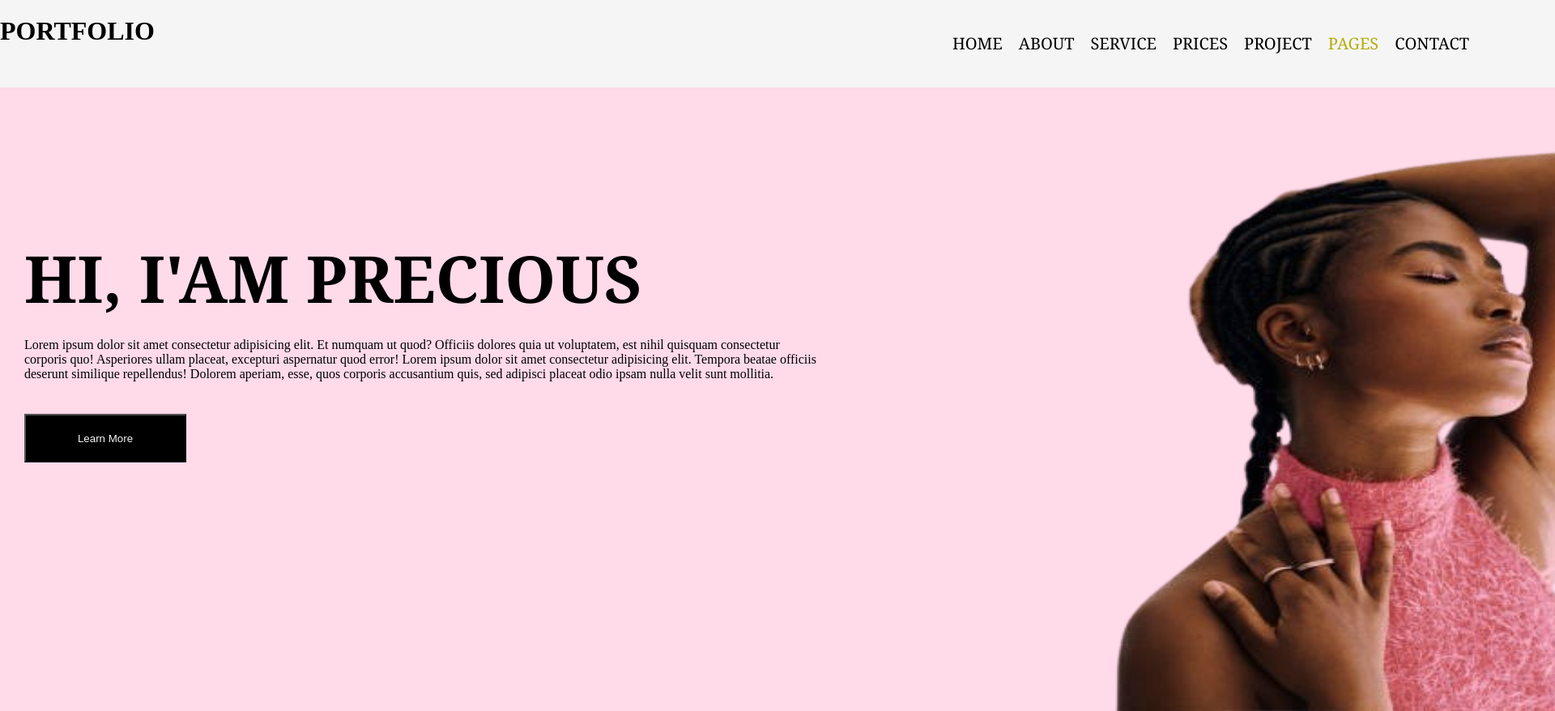
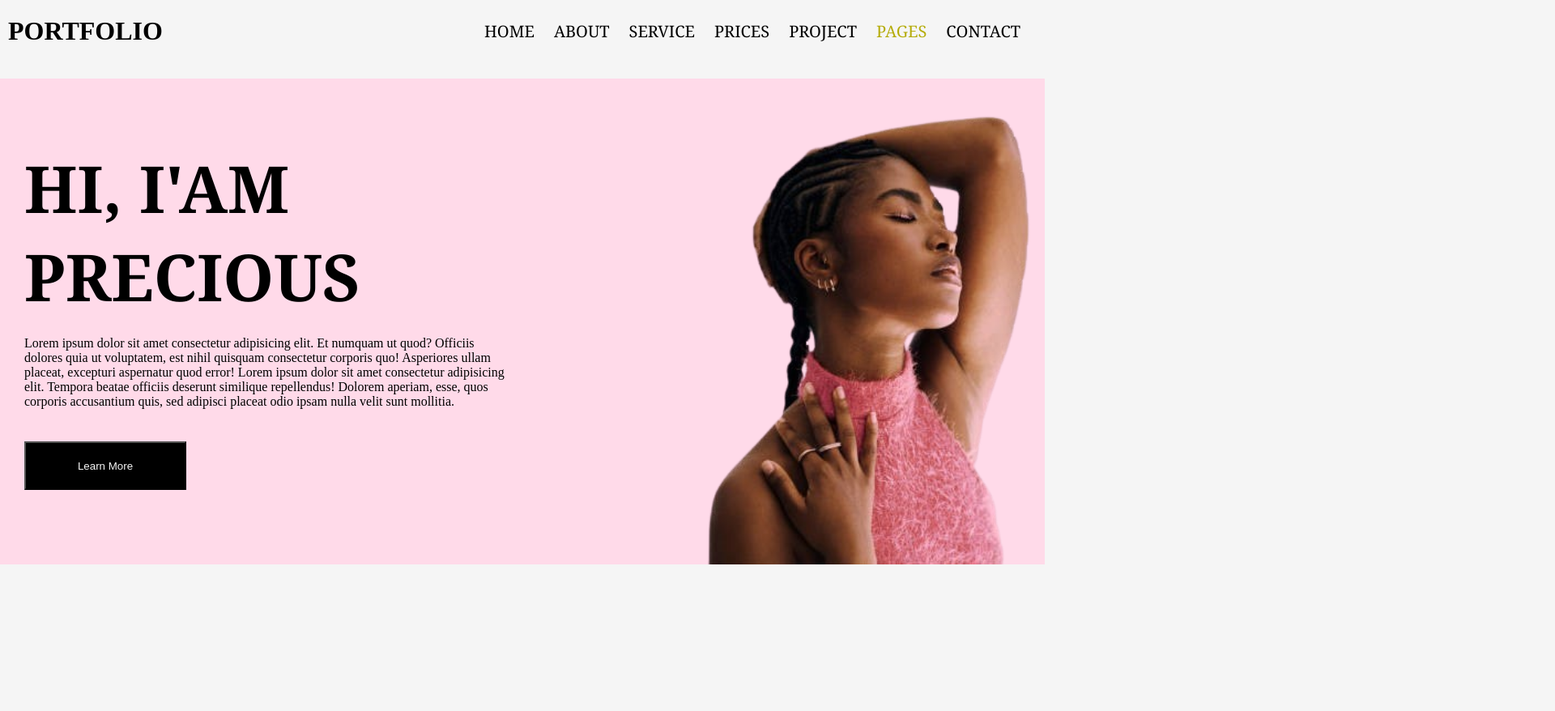
Before and after one commit to Agboebiere/portfolio, a plain HTML site: page index.html in a window 1280 px wide. Shown: the top 878 px of the page at 81% size, 1920 px wide, since content can reach past the window. After the commit the page ends 800 px from the top, so only its background shows below. Drawn offline with Linux system fonts and the light colour scheme.

Commit message:
Add files via upload

```diff
--- a/index.html
+++ b/index.html
@@ -8,7 +8,13 @@
 </head>
 <body>
     <div id="mother">
+        <div>
+
             <h1>PORTFOLIO</h1>
+        </div>
+
+        <div class="navbar">
+
             <a id="Home" href="http://" target="_blank">HOME</a>
 
             <a id="About" href="./Contactpage.html" target="_blank">ABOUT</a>
@@ -22,6 +28,7 @@
             <a id="page" href="http://" target="_blank">PAGES</a>
 
             <a id="Contact" href="http://" target="_blank">CONTACT</a>
+        </div>
     </div>
     <div id="father">
 
--- a/portfolio.css
+++ b/portfolio.css
@@ -7,23 +7,26 @@ body{
     margin-top: 20px;
 }
 #mother{
-    display: inline-flex;
+    display: flex;
+    align-items: center;
+    justify-content: space-between;
+    padding-inline: 10px;
 }
 
 #father{
     background-color: rgb(255, 218, 233);
 
     /* width: 1970px; */
-    height: 800px;
+    height: 600px;
     margin-top: 40px;
     display: inline-flex;
 }
 .bae{
     box-sizing: content-box;
 
-    padding: 150px 10px 0 30px;
+    padding: 50px 10px 0 30px;
 
-    width: 985px;
+    width: 600px;
     height: 600px
 
 }
@@ -43,9 +46,9 @@ Button{
 }
 
 img{
-    width: 985px;
-    height: 750px;
-    margin-top: 20px;
+    width: 600px;
+    height: 600px;
+    /* margin-top: 20px; */
     margin-bottom: 20px;
     margin-left: 50px;
     margin-right: 0;
@@ -55,9 +58,10 @@ img{
     font-family: Georgia, 'Times New Roman', Times, serif;
     color: black;
     text-decoration: none;
-    padding-left: 985px;
+    /* padding-left: 985px;
     padding-right: 20px;
-    padding-top: 20px;
+    padding-top: 20px; */
+
     border-bottom: 1px whitesmoke solid
 }
 #Home:visited{
@@ -73,8 +77,8 @@ img{
     font-family: Georgia, 'Times New Roman', Times, serif;
     color: black;
     text-decoration: none;
-    padding-right: 20px;
-    padding-top: 20px;
+    /* padding-right: 20px;
+    padding-top: 20px; */
     border-bottom: 1px whitesmoke solid
 }
 #About:visited{
@@ -90,8 +94,8 @@ img{
     font-family: Georgia, 'Times New Roman', Times, serif;
     color: black;
     text-decoration: none;
-    padding-right: 20px;
-    padding-top: 20px;
+    /* padding-right: 20px;
+    padding-top: 20px; */
     border-bottom: 1px whitesmoke solid
 }
 #Service:visited{
@@ -107,8 +111,8 @@ img{
     font-family: Georgia, 'Times New Roman', Times, serif;
     color: black;
     text-decoration: none;
-    padding-right: 20px;
-    padding-top: 20px;
+    /* padding-right: 20px;
+    padding-top: 20px; */
     border-bottom: 1px whitesmoke solid
 }
 #Price:visited{
@@ -124,8 +128,8 @@ img{
     font-family: Georgia, 'Times New Roman', Times, serif;
     color: black;
     text-decoration: none;
-    padding-top: 20px;
-    padding-right: 20px;
+    /* padding-top: 20px;
+    padding-right: 20px; */
     border-bottom: 1px whitesmoke solid
 }
 #project:visited{
@@ -140,8 +144,8 @@ img{
     font-family: Georgia, 'Times New Roman', Times, serif;
     color: black;
     text-decoration: none;
-    padding-top: 20px;
-    padding-right: 20px;
+    /* padding-top: 20px;
+    padding-right: 20px; */
     border-bottom: 1px whitesmoke solid
 }
 #page:link{
@@ -156,8 +160,8 @@ img{
     font-family: Georgia, 'Times New Roman', Times, serif;
     color: black;
     text-decoration: none;
-    padding-right: 20px;
-    padding-top: 20px;
+    /* padding-right: 20px;
+    padding-top: 20px; */
     border-bottom: 1px whitesmoke solid
 }
 #Contact:visited{
@@ -167,3 +171,9 @@ img{
     border-bottom: 1px whitesmoke solid;
     font-family: Georgia, 'Times New Roman', Times, serif;
 }
+#Home, #About,
+#Service, #Price,
+#project, #page,
+#Contact{
+    margin-inline: 10px;
+}
```
Lines whose indentation alone changed are shown as unchanged.
